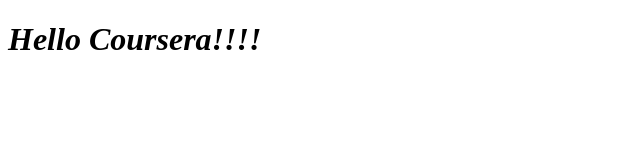
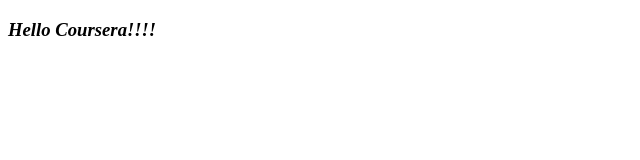
Before and after one commit to VanshSinha18/test, a plain HTML site: page site/index.html in a window 1280 px wide. Shown: the whole page, without its empty margins (0-640 px from the left). Drawn offline with Linux system fonts and the light colour scheme.

```diff
--- a/site/index.html
+++ b/site/index.html
@@ -4,6 +4,6 @@
 	<title>Hello Coursera</title>
 </head>
 <body>
-<h1><i> Hello Coursera!!!! </i></h1>
+<h3><i> Hello Coursera!!!! </i></h3>
 </body>
 </html>
```
